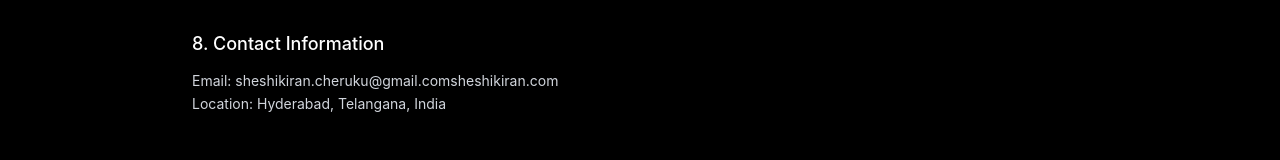
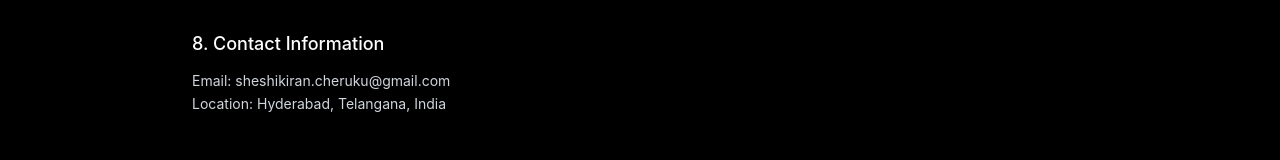
Before and after one commit to Sujal1091/hypno-premium-site, a React (Vite) app: page /terms-of-service in a window 1280 px wide. Shown: the part 1107-1267 px from the top of the page. Built offline with nearby package versions, Linux system fonts and the light colour scheme.

Commit message:
Form Added

```diff
--- a/src/pages/Terms-of-service.jsx
+++ b/src/pages/Terms-of-service.jsx
@@ -113,7 +113,7 @@
                         <h2 className="text-lg font-medium text-white mb-3">
                             8. Contact Information
                         </h2>
-                        <p>Email: sheshikiran.cheruku@gmail.comsheshikiran.com</p>
+                        <p>Email: sheshikiran.cheruku@gmail.com</p>
                         <p>Location: Hyderabad, Telangana, India</p>
                     </div>
 
--- a/src/pages/privacy-policy.jsx
+++ b/src/pages/privacy-policy.jsx
@@ -126,7 +126,7 @@
                         <h2 className="text-lg font-medium text-white mb-3">
                             9. Contact Information
                         </h2>
-                        <p>Email: sheshikiran.cheruku@gmail.comsheshikiran.com</p>
+                        <p>Email: sheshikiran.cheruku@gmail.com</p>
                         <p>Location: Hyderabad, Telangana, India</p>
                     </div>
 
```
